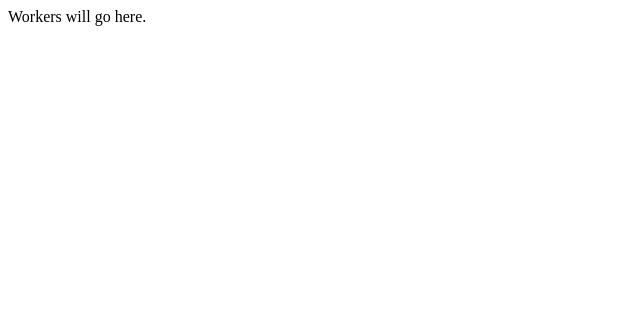
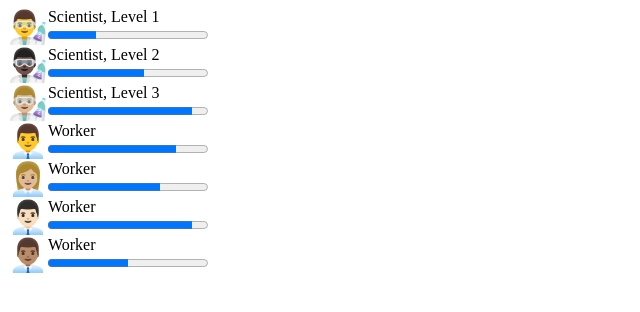
Before and after one commit to oliviaruizknott/dinosaur-island, a React (Create React App) app: page / in a window 1280 px wide. Shown: the top 312 px of the page, without its empty margins (0-640 px from the left). Built offline with nearby package versions, Linux system fonts and the light colour scheme.

Commit message:
Pulls in workers from store to component!

```diff
--- a/src/components/Worker.js
+++ b/src/components/Worker.js
@@ -20,7 +20,7 @@ class Worker extends Component {
       <div className="Worker">
         <div className="workerIcon">{this.props.icon}</div>
         <div className="workerInfo">
-          <p>{this.props.name}</p>
+          <p>{this.props.title}</p>
           {this.taskBar()}
         </div>
       </div>
--- a/src/components/WorkerSection.js
+++ b/src/components/WorkerSection.js
@@ -1,4 +1,6 @@
 import React, { Component } from 'react';
+import { connect } from "react-redux";
+import { getWorkers } from '../redux/selectors/WorkerSectionSelector';
 import Worker from './Worker';
 
 class WorkerSection extends Component {
@@ -8,13 +10,13 @@ class WorkerSection extends Component {
   }
 
   workerComponents() {
-    return this.generateWorkers().map((worker, i) => {
+    return Object.keys(this.props.workers).map((key, index) => {
       return (
         <Worker
-          key={i}
-          id={i}
-          icon={worker.icon}
-          name={worker.name}
+          key={index}
+          id={key}
+          icon={this.props.workers[key].icon}
+          title={this.props.workers[key].title}
         />
       )
     });
@@ -23,10 +25,10 @@ class WorkerSection extends Component {
   render() {
     return (
       <div className="WorkerSection">
-        Workers will go here.
+        {this.workerComponents()}
       </div>
     )
   }
 }
 
-export default WorkerSection;
+export default connect(state => ({ workers: getWorkers(state) }))(WorkerSection);
--- a/src/redux/reducers/workers.js
+++ b/src/redux/reducers/workers.js
@@ -20,7 +20,7 @@ export default function(state = initialState, action) {
   return state;
 }
 
-// Functions
+// Helpful Functions -----------------------------------------------------------
 
 function generateStartingWorkers() {
   // Make an array of 3 scientists with random emoji and associated starting data
--- /dev/null
+++ b/src/redux/selectors/WorkerSectionSelector.js
@@ -0,0 +1 @@
+export const getWorkers = store => store.workers
```
